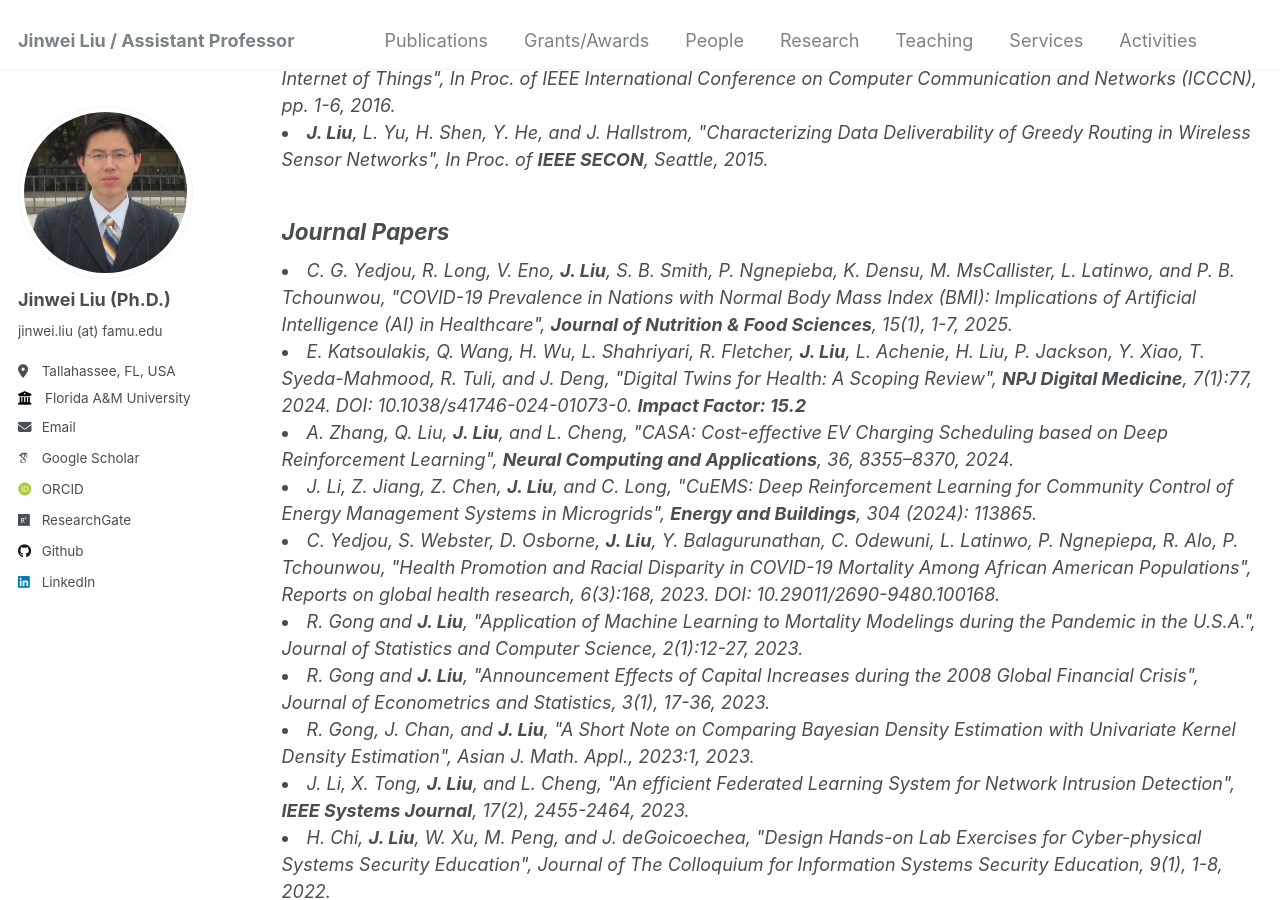
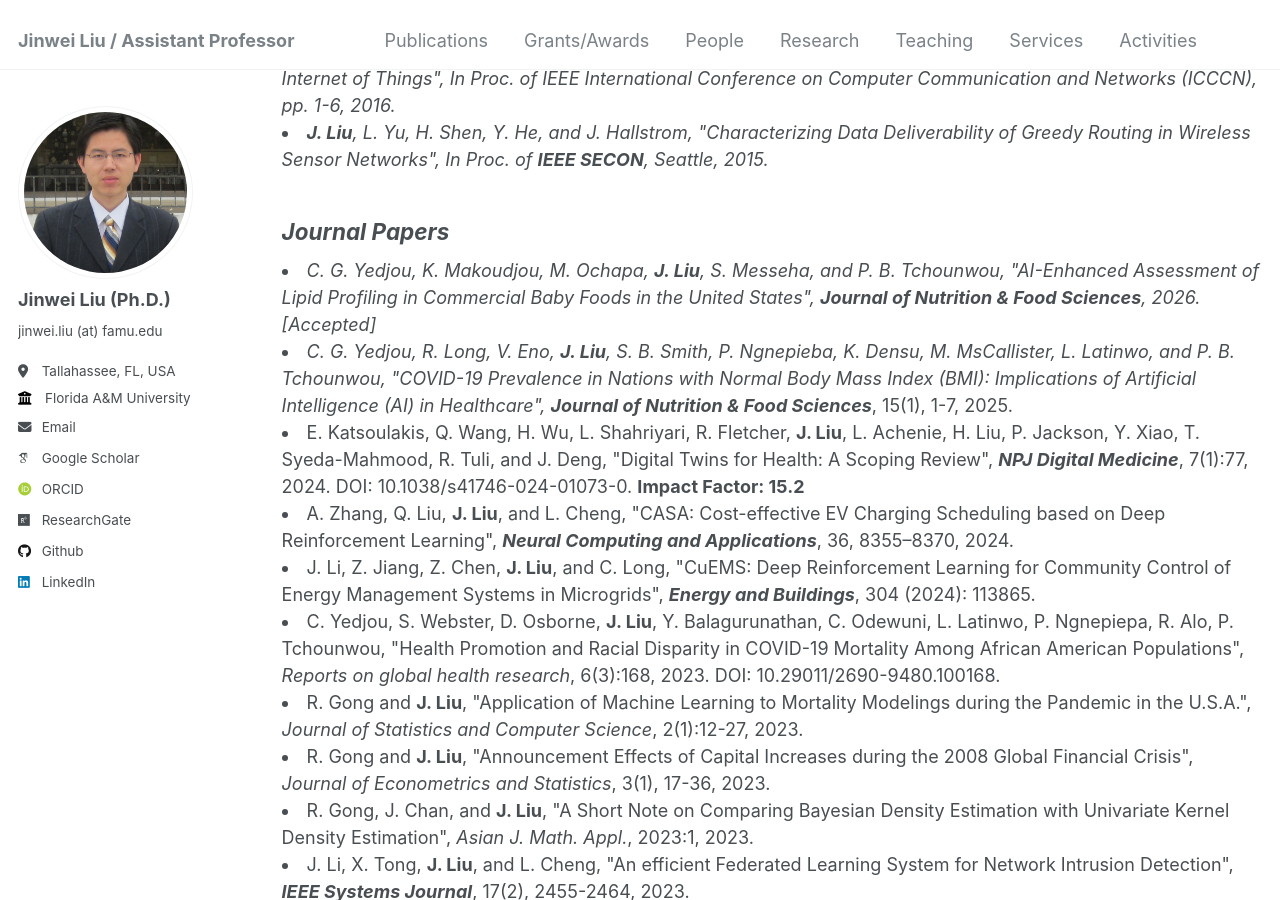
Before and after one commit to jinweiliucu/jinweiliucu.github.io, a Jekyll site: the page built from _publications/publications.html, in a window 1280 px wide and 900 px high, scrolled down 3329 px. Built offline with Jekyll 4.4.1, drawn with Linux system fonts in a browser that asks for light colours; some web fonts are replaced.

Commit message:
Update publications.html

```diff
--- a/_publications/publications.html
+++ b/_publications/publications.html
@@ -322,6 +322,13 @@ author_profile: true
 
 <h2 class="text-left">Journal Papers</h2>
 
+     <li>C. G. Yedjou, K. Makoudjou, M. Ochapa, <strong>J. Liu</strong>, S. Messeha, and P. B. Tchounwou, "AI-Enhanced Assessment of Lipid Profiling in Commercial Baby Foods in the United States",</em>
+        <strong><em>Journal of Nutrition & Food Sciences</em></strong>, 2026. [Accepted]
+      <!-- [<a href="/website/paper/Ning_TBD_2018.pdf">Paper</a>] -->
+	   </span><br>
+	   </li>
+     </li>
+
      <li>C. G. Yedjou, R. Long, V. Eno, <strong>J. Liu</strong>, S. B. Smith, P. Ngnepieba, K. Densu, M. MsCallister, L. Latinwo, and P. B. Tchounwou, "COVID-19 Prevalence in Nations with Normal Body Mass Index (BMI): Implications of Artificial Intelligence (AI) in Healthcare",</em>
         <strong><em>Journal of Nutrition & Food Sciences</em></strong>, 15(1), 1-7, 2025.
       <!-- [<a href="/website/paper/Ning_TBD_2018.pdf">Paper</a>] -->
```
